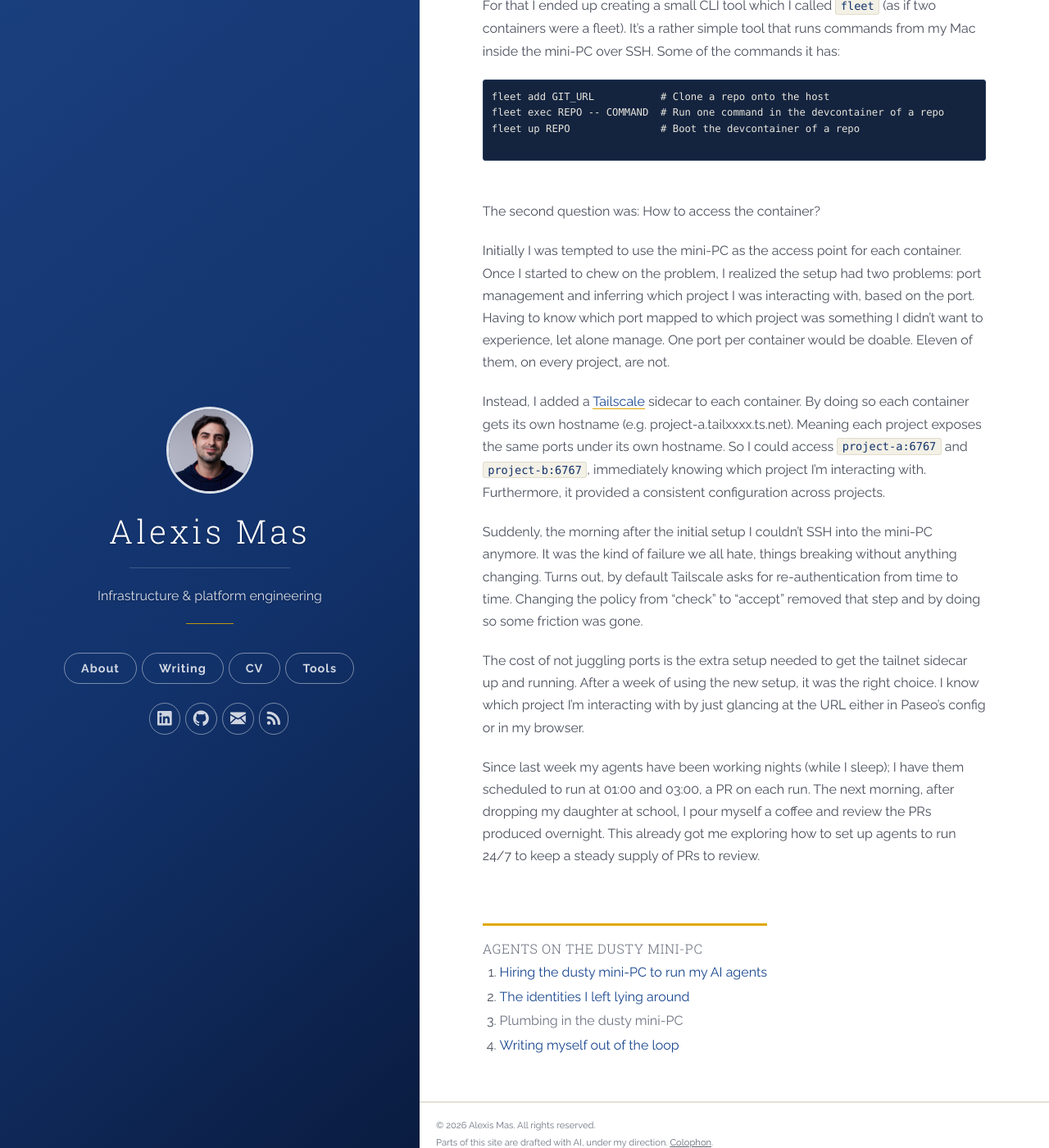
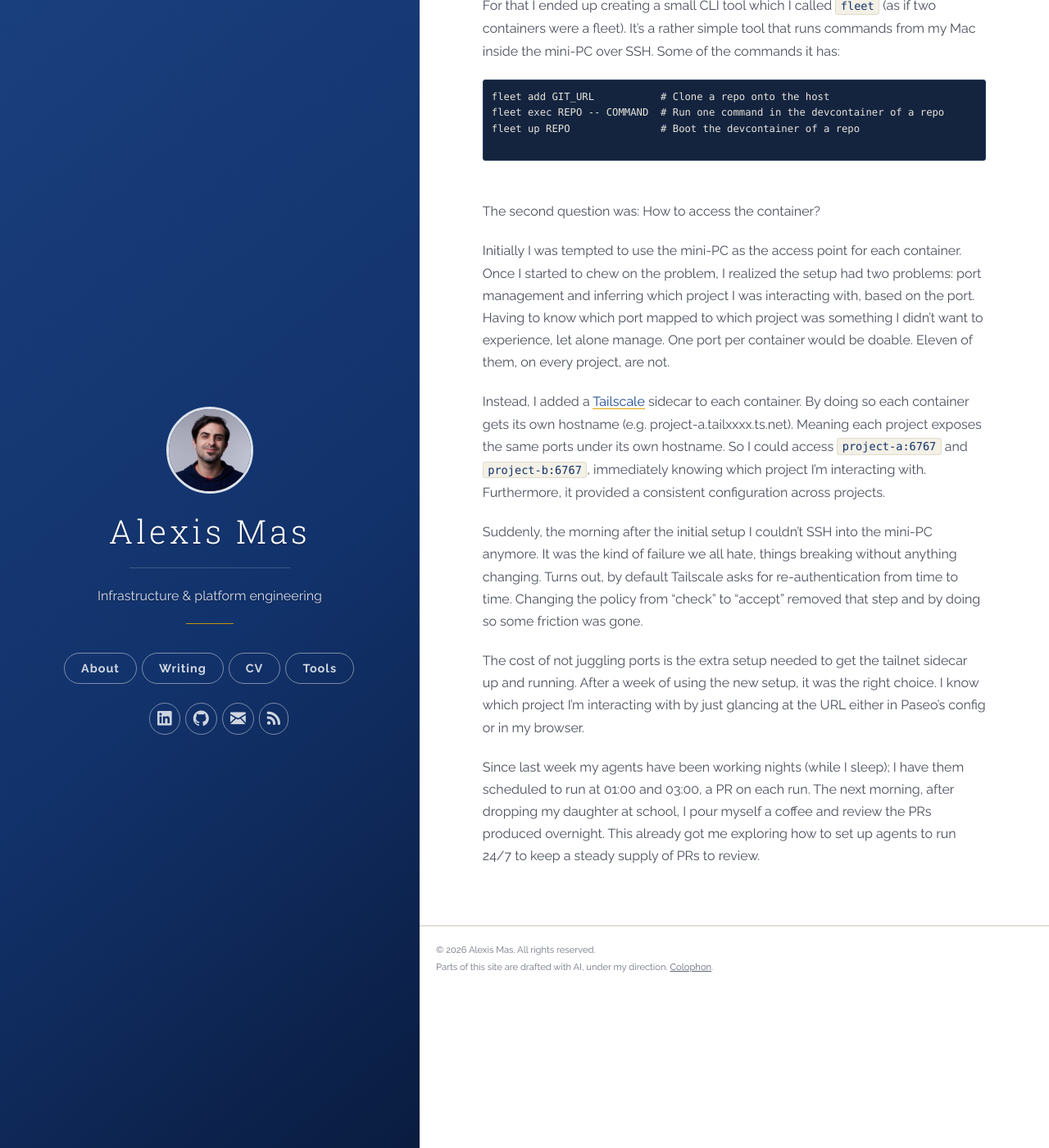
Before and after one commit to Axxiss/axxiss.github.io, a Jekyll site: the page built from _posts/2026-09-13-plumbing-in-the-dusty-mini-pc.md, in a window 1280 px wide and 1400 px high, scrolled down 1264 px. Shown: the whole window at 82% size. Built offline with Jekyll 4.4.1, drawn with Linux system fonts in a browser that asks for light colours; nearby versions of some CDN libraries.

Commit message:
Remove the series navigation
Backs out the series footer and its front matter key. The three older posts
return to exactly the bytes they were published as, and the layout and
stylesheet are byte-identical to before it was added.

The new post still links back to the first and third where its own sentences
refer to them, which is how the other posts in the run already cross-reference
each other.

```diff
--- a/_layouts/post.html
+++ b/_layouts/post.html
@@ -22,31 +22,4 @@ layout: default
     {% endif %}
     {{ content }}
   </section>
-
-  {% if page.series %}
-    {%- assign series_posts = site.posts | where: "series", page.series | sort: "date" -%}
-    {%- if series_posts.size > 1 -%}
-      <!-- Series navigation, rendered rather than written into the posts. The
-           prose of a published post then stays exactly as it was published, and
-           a new post joins the series by adding one front matter key.
-
-           site.posts only, so nothing here reaches feed.xml and no reader
-           re-surfaces an old post. Drafts appear only under --drafts, which is
-           what a preview wants and a deploy never sees. -->
-      <nav class="series" aria-labelledby="series-title">
-        <h2 class="series__title" id="series-title">{{ page.series }}</h2>
-        <ol class="series__list">
-          {%- for post in series_posts %}
-            <li class="series__item">
-              {%- if post.url == page.url -%}
-                <span class="series__current" aria-current="true">{{ post.title }}</span>
-              {%- else -%}
-                <a href="{{ post.url | relative_url }}">{{ post.title }}</a>
-              {%- endif -%}
-            </li>
-          {%- endfor %}
-        </ol>
-      </nav>
-    {%- endif -%}
-  {% endif %}
 </article>
--- a/_posts/2026-08-30-hiring-the-dusty-mini-pc-to-run-my-ai-agents.md
+++ b/_posts/2026-08-30-hiring-the-dusty-mini-pc-to-run-my-ai-agents.md
@@ -3,7 +3,6 @@ layout: post
 title: "Hiring the dusty mini-PC to run my AI agents"
 date: 2026-08-30
 tags: [AI, Tooling]
-series: "Agents on the dusty mini-PC"
 description: "Moving my AI coding agents off the laptop: devcontainer isolation, a daemon and client on different machines, and a dusty Intel mini-PC that stays awake all night."
 ---
 
--- a/_posts/2026-09-06-the-identities-i-left-lying-around.md
+++ b/_posts/2026-09-06-the-identities-i-left-lying-around.md
@@ -3,7 +3,6 @@ layout: post
 title: "The identities I left lying around"
 date: 2026-09-06
 tags: [AI, Tooling, Security]
-series: "Agents on the dusty mini-PC"
 description: "Two AI coding agents that ran out of the credential I gave them, went looking for the wider logins already sitting on my laptop, and used them."
 ---
 
--- a/_posts/2026-09-13-plumbing-in-the-dusty-mini-pc.md
+++ b/_posts/2026-09-13-plumbing-in-the-dusty-mini-pc.md
@@ -3,7 +3,6 @@ layout: post
 title: "Plumbing in the dusty mini-PC"
 date: 2026-09-13
 tags: [AI, Tooling]
-series: "Agents on the dusty mini-PC"
 description: "The plumbing behind running AI agents on a mini-PC: a devcontainer per project, a Tailscale sidecar giving each container its own hostname, and a small CLI to drive them from my Mac."
 image: /images/posts/plumbing-in-the-dusty-mini-pc.png
 image_alt: "A dusty mini-PC with three pipes running out of it, each ending in a paper tag: project-a.ts.net:6767, project-b.ts.net:6767, project-c.ts.net:6767. Same port on all three; only the hostname changes."
--- a/_posts/2026-09-19-writing-myself-out-of-the-loop.md
+++ b/_posts/2026-09-19-writing-myself-out-of-the-loop.md
@@ -3,7 +3,6 @@ layout: post
 title: "Writing myself out of the loop"
 date: 2026-09-19
 tags: [AI, Tooling]
-series: "Agents on the dusty mini-PC"
 description: "From instructing AI coding agents step by step to a schedule that runs them every two hours: the skill that mattered more than the cron, and what the output still can't tell me."
 ---
 
--- a/css/main.css
+++ b/css/main.css
@@ -172,40 +172,3 @@ pre.highlight code,
   line-height: 1.5;
   color: var(--meta);
 }
-
-/* Series navigation, appended by _layouts/post.html to any post carrying a
-   `series` key. It sits outside .post, so the body copy's rules — including the
-   ochre lead-in on h2 — never reach it.
-
-   Numbered rather than bulleted: the order is the reading order, and a reader
-   arriving at post three from a search result wants to know there are two
-   before it. The current post is a span rather than a link, so the list never
-   offers the page you are already on. */
-.series {
-  margin: 3em 0 0;
-  padding-top: 1.2em;
-  border-top: 3px solid var(--accent);
-}
-
-.series__title {
-  margin: 0 0 .6em;
-  font-size: 1em;
-  letter-spacing: .04em;
-  text-transform: uppercase;
-  color: var(--meta);
-}
-
-.series__list {
-  margin: 0;
-  padding-left: 1.3em;
-}
-
-.series__item {
-  margin-bottom: .35em;
-  line-height: 1.5;
-}
-
-/* The post you are reading: present, ordered, and plainly not a link. */
-.series__current {
-  color: var(--muted);
-}
```
